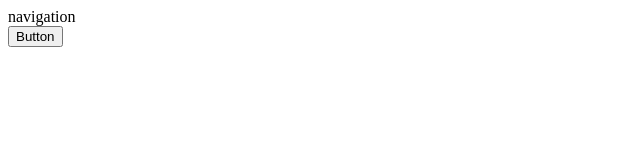
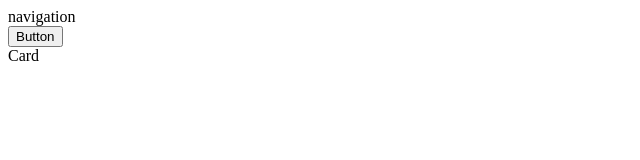
Before and after one commit to RaviPratihast/ecom-kartshop, a React (Create React App) app: page / in a window 1280 px wide. Shown: the top 160 px of the page, without its empty margins (0-640 px from the left). Built offline with nearby package versions, Linux system fonts and the light colour scheme.

Commit message:
Chore: created card component

```diff
--- a/src/App.js
+++ b/src/App.js
@@ -1,5 +1,5 @@
 import "./App.css";
-import { Navigation, Button } from "./components/component-index";
+import { Navigation, Button, Card } from "./components/component-index";
 function App() {
   return (
     <div className="App">
@@ -18,6 +18,7 @@ function App() {
         </a> */}
         <Navigation />
         <Button />
+        <Card />
       </header>
     </div>
   );
--- /dev/null
+++ b/src/components/card/card.jsx
@@ -0,0 +1,7 @@
+import React from "react";
+
+function Card() {
+  return <div>Card</div>;
+}
+
+export { Card };
--- a/src/components/component-index.js
+++ b/src/components/component-index.js
@@ -1,4 +1,5 @@
 import { Navigation } from "./navigation/navigation";
 import { Button } from "./button/button";
+import { Card } from "./card/card";
 
-export { Navigation, Button };
+export { Navigation, Button, Card };
```
